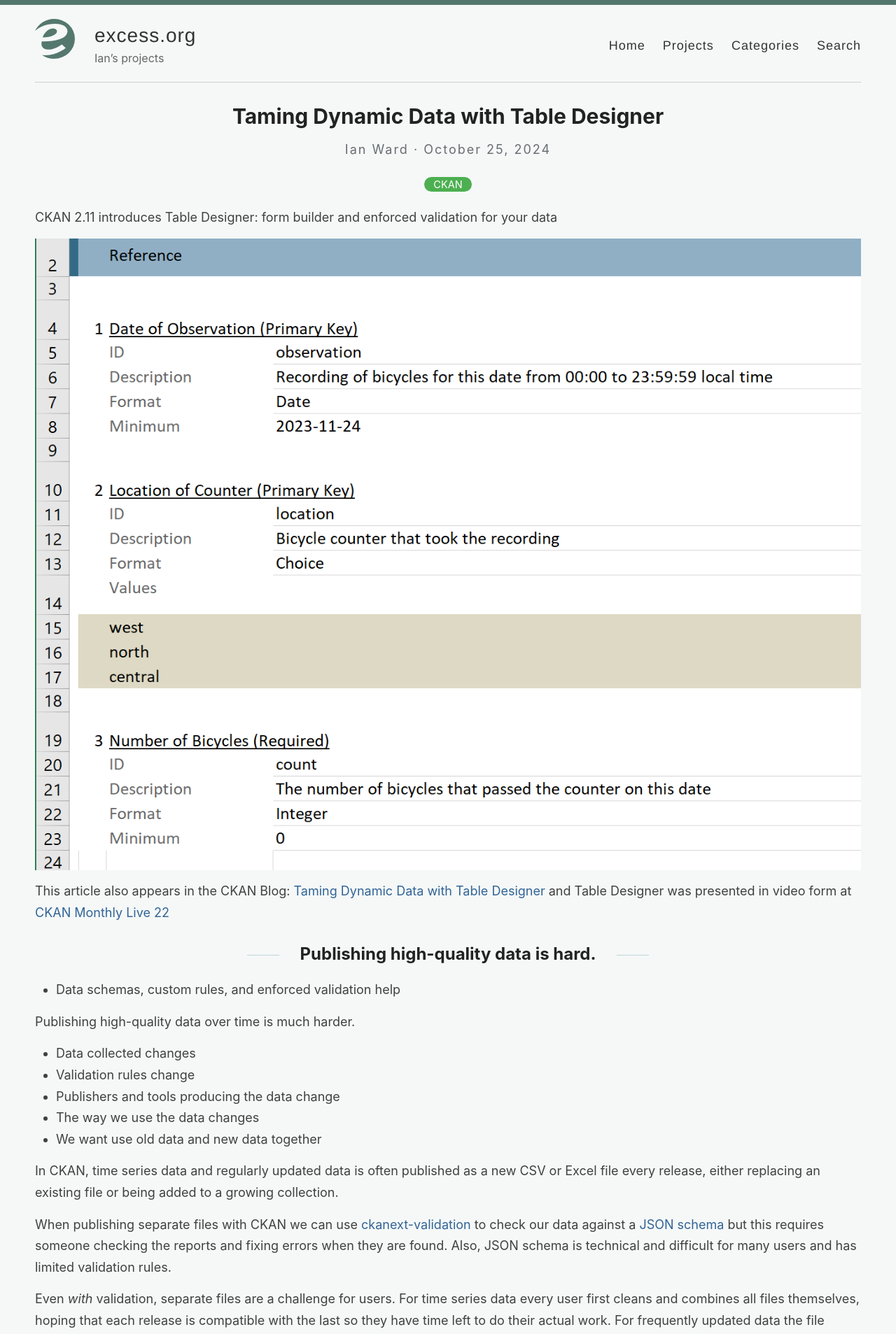
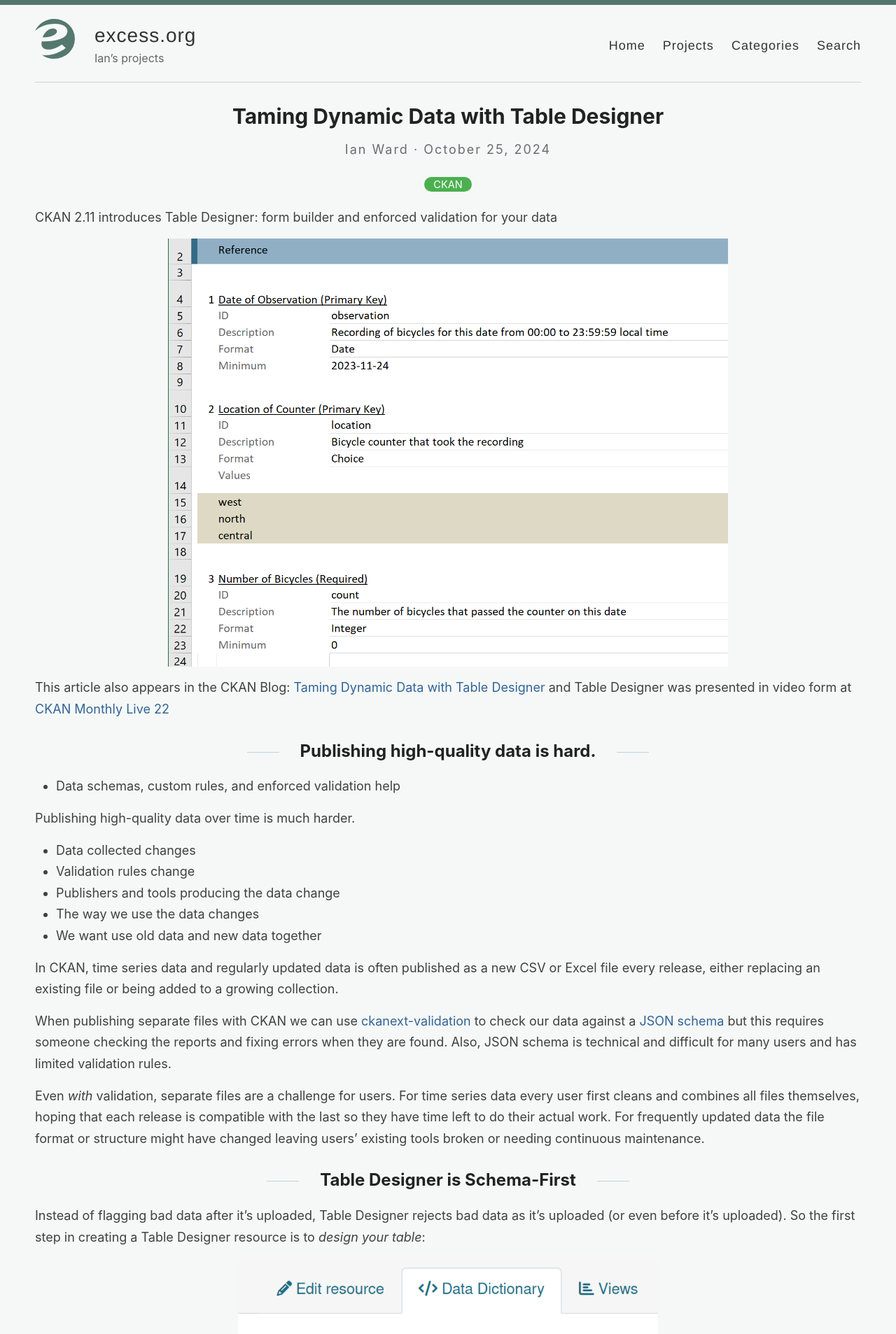
Before and after one commit to wardi/wardi.github.io, a Jekyll site: the page built from _posts/2024-10-25-table-designer.md, in a window 1280 px wide. Shown: the top 1907 px of the page at 70% size. Built offline with Jekyll 4.4.1, drawn with Linux system fonts in a browser that asks for light colours.

Commit message:
shrink some screenshots

```diff
--- a/_posts/2024-10-25-table-designer.md
+++ b/_posts/2024-10-25-table-designer.md
@@ -8,7 +8,7 @@
 
 CKAN 2.11 introduces Table Designer: form builder and enforced validation for your data
 
-<img src="/images/tdb4.png" alt="Data Dictionary in Excel">
+<img src="/images/tdb4.png" alt="Data Dictionary in Excel" width=800>
 
 This article also appears in the CKAN Blog: [Taming Dynamic Data with Table Designer](https://ckan.org/blog/taming-dynamic-data-with-table-designer) and Table Designer was presented in video form at [CKAN Monthly Live 22](https://www.youtube.com/watch?v=9eD7HDS9PWk&t=362s)
 
@@ -44,7 +44,7 @@
 
 As an example, here are fields for collecting municipal bicycle counter time-series data. We want to publish daily counts from each location so we use a date and location as the primary key:
 
-<img src="/images/tdb2.png" alt="Data Dictionary Preview">
+<img src="/images/tdb2.png" alt="Data Dictionary Preview" width=800>
 
 ## Live Validation in a Spreadsheet
 
@@ -52,7 +52,7 @@
 
 Data types, custom constraints, required fields, and duplicate primary keys are all checked in the template spreadsheet and highlighted for the user. Choice fields are provided as drop-down choice lists. Errors are shown in red, missing required fields are shown in blue:
 
-<img src="/images/tdb3.png" alt="Excel Template">
+<img src="/images/tdb3.png" alt="Excel Template" width=800>
 
 These template spreadsheets let data experts use a familiar tool to collect, combine, and clean up data before it’s published.
 
@@ -64,7 +64,7 @@
 
 Simple things should be easy too! If we want to add, edit or delete only a few rows of data Table Designer provides auto-generated web forms:
 
-<img src="/images/tdb6.png" alt="Data entry form">
+<img src="/images/tdb6.png" alt="Data entry form" width=800>
 
 Data can be added, updated or deleted without leaving CKAN and is immediately available for users.
 
@@ -78,7 +78,7 @@
 
 With many users contributing to the same published data it can be important to record a history of changes. Use CKAN’s activity plugin with [ckanext-dsaudit](https://docs.ckan.org/en/2.11/maintaining/table-designer.html#tracking-changes-with-ckanext-dsaudit) to record insert, update and delete actions with data previews:
 
-<img src="/images/tdb7.png" alt="Activity log of changes">
+<img src="/images/tdb7.png" alt="Activity log of changes" width=800>
 
 ## Bringing it Together
 
```
